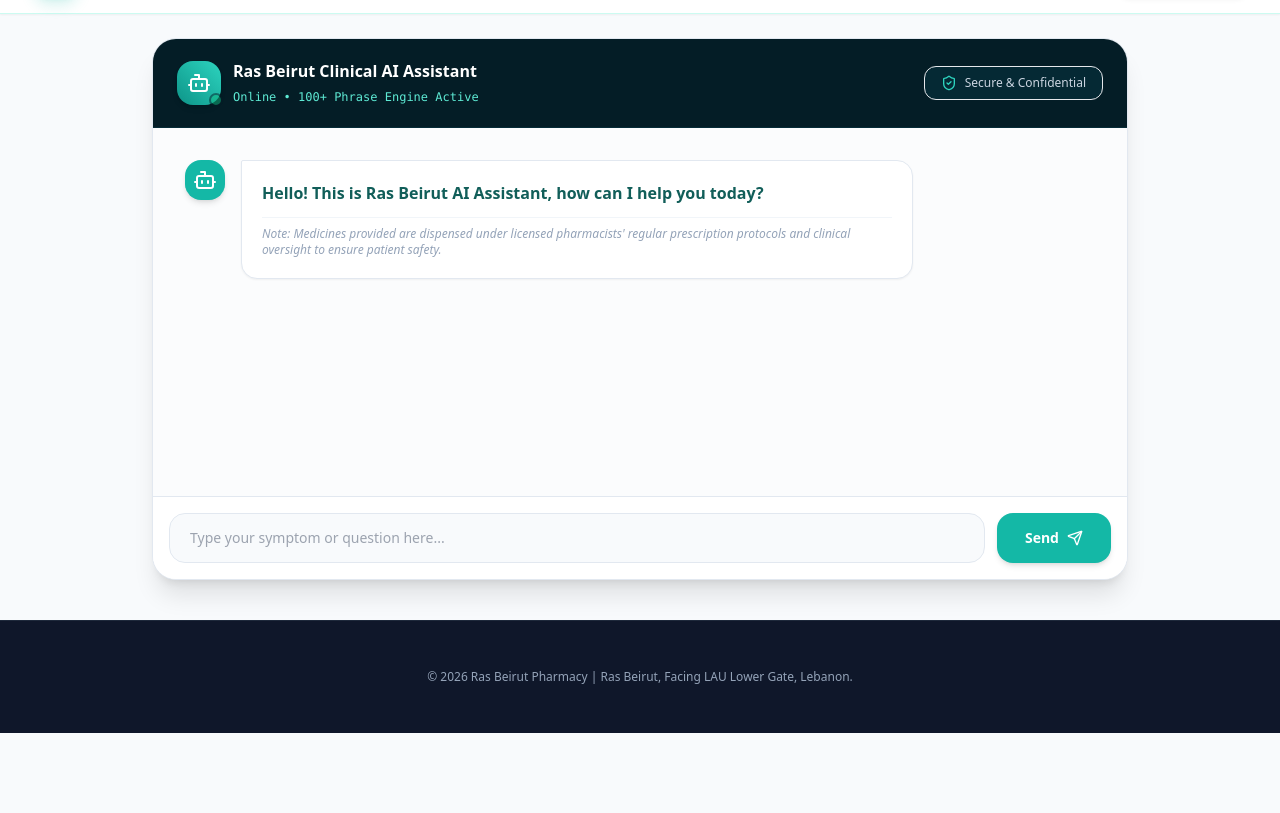
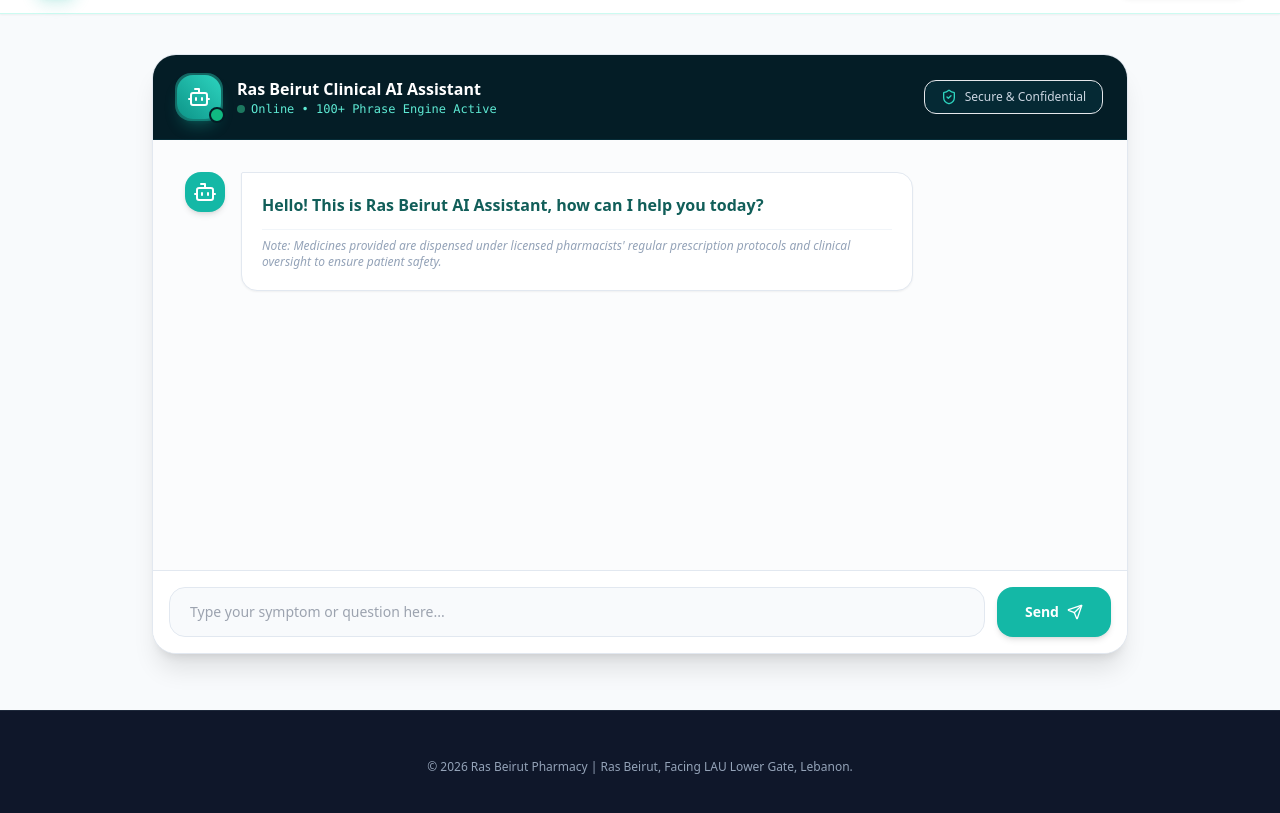
Before and after one commit to fatemahslaiby2006/Ras-Beirut-Pharmacy, a plain HTML site: page chatbot.html in a window 1280 px wide. Shown: the part 67-880 px from the top of the page. Before the commit the page ends 800 px from the top, so only its background shows below. Drawn offline with nearby package versions, Linux system fonts and the light colour scheme.

Commit message:
Update chatbot.html

```diff
--- a/chatbot.html
+++ b/chatbot.html
@@ -82,24 +82,32 @@
         </div>
     </header>
 
-    <!-- EXPANDED CHAT CONTAINER -->
-    <main class="flex-1 max-w-5xl w-full mx-auto p-4 sm:p-6 flex flex-col justify-between my-auto">
+    <!-- ELONGATED CHAT CONTAINER -->
+    <main class="flex-1 max-w-5xl w-full mx-auto p-4 sm:p-6 flex flex-col justify-between my-4">
 
-        <!-- LARGER CHAT WINDOW BOX -->
-        <div class="flex-1 h-[75vh] flex flex-col bg-white rounded-3xl border border-slate-200 shadow-xl overflow-hidden mb-4">
+        <!-- LONGER CHAT WINDOW BOX (h-[85vh]) -->
+        <div class="flex-1 h-[85vh] min-h-[600px] flex flex-col bg-white rounded-3xl border border-slate-200 shadow-xl overflow-hidden mb-4">
 
-            <!-- CHAT HEADER BANNER -->
+            <!-- CHAT HEADER BANNER WITH LIGHTING / GLOWING PULSE CIRCLE -->
             <div class="bg-navy-900 text-white px-6 py-5 flex items-center justify-between border-b border-navy-800 shrink-0">
-                <div class="flex items-center space-x-3">
-                    <div class="relative">
-                        <div class="w-11 h-11 rounded-2xl bg-gradient-to-tr from-turq-600 to-turq-400 flex items-center justify-center text-white shadow-md">
+                <div class="flex items-center space-x-4">
+                    <div class="relative flex items-center justify-center">
+                        <!-- Glowing Animated Outer Ring -->
+                        <span class="absolute inline-flex h-12 w-12 rounded-2xl bg-turq-400 opacity-40 animate-ping"></span>
+                        <div class="w-11 h-11 rounded-2xl bg-gradient-to-tr from-turq-600 to-turq-400 flex items-center justify-center text-white shadow-lg shadow-turq-500/30 relative z-10">
                             <i data-lucide="bot" class="w-6 h-6"></i>
                         </div>
-                        <span class="absolute -bottom-0.5 -right-0.5 w-3.5 h-3.5 rounded-full bg-emerald-500 border-2 border-navy-900 animate-pulse"></span>
+                        <!-- Status Dot -->
+                        <span class="absolute -bottom-1 -right-1 w-4 h-4 rounded-full bg-emerald-500 border-2 border-navy-900 z-20"></span>
                     </div>
                     <div>
-                        <h2 class="font-bold text-base text-white">Ras Beirut Clinical AI Assistant</h2>
-                        <span class="text-xs text-turq-300 font-mono">Online • 100+ Phrase Engine Active</span>
+                        <h2 class="font-bold text-base text-white flex items-center gap-2">
+                            Ras Beirut Clinical AI Assistant
+                        </h2>
+                        <span class="text-xs text-turq-300 font-mono flex items-center gap-1.5">
+                            <span class="w-2 h-2 rounded-full bg-emerald-400 animate-pulse"></span>
+                            Online • 100+ Phrase Engine Active
+                        </span>
                     </div>
                 </div>
                 <div class="hidden sm:flex items-center gap-2 text-xs text-slate-300 bg-navy-800/80 px-4 py-2 rounded-xl border border-navy-700">
```
